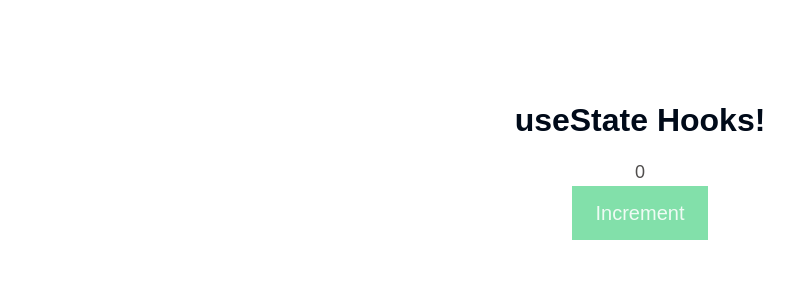
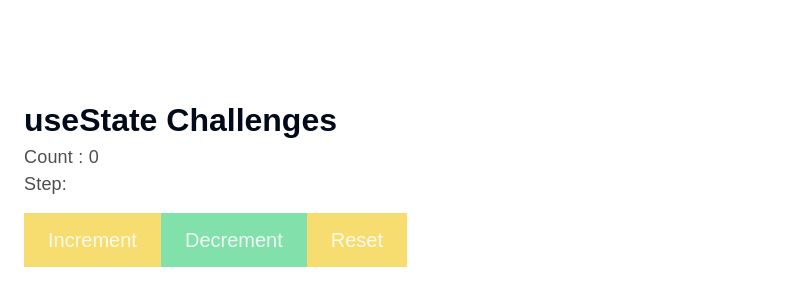
Before and after one commit to palak-bajpai-039/react_project, a React (Vite) app: page / in a window 1280 px wide. Shown: the top 306 px of the page, without its empty margins (0-802 px from the left). Built offline with nearby package versions, Linux system fonts and the light colour scheme.

Commit message:
react_project

```diff
--- a/src/App.jsx
+++ b/src/App.jsx
@@ -1,7 +1,8 @@
 import "./components/EV.css";
-import { Counter } from "./components/hooks/useState";
+//import { Counter } from "./components/hooks/useState";
+import CounterChallenges from "./components/hooks/useState/challenge";
 //import ShortCiruit from "./components/ShortCircuit";
 
 export const App = () => {
-  return <Counter />;
+  return <CounterChallenges />;
 };
--- /dev/null
+++ b/src/components/hooks/useState/challenge.jsx
@@ -0,0 +1,50 @@
+import { useState } from "react";
+import "/src/index.css";
+
+const CounterChallenges = () => {
+  const [count, setCount] = useState(0);
+  const [step, setStep] = useState(0);
+
+  const handleIncrement = () => {
+    setCount(count + step);
+  };
+  const handleDecrement = () => {
+    setCount(count - step);
+  };
+  const handleReset = () => {
+    setCount(0);
+  };
+
+  return (
+    <div className="container state-container">
+      <h1>useState Challenges</h1>
+
+      <p>
+        Count : <span> {count}</span>
+      </p>
+
+      <div>
+        <label>
+          Step:
+          <input
+            type="number"
+            vlaue={step}
+            onChange={(e) => setStep(Number(e.target.value))}
+          />
+        </label>
+        <br />
+        <br />
+
+        <div className="grid-three-cols">
+          <button className="state-button" onClick={handleIncrement}>
+            Increment
+          </button>
+          <button onClick={handleDecrement}>Decrement</button>
+          <button onClick={handleReset}>Reset</button>
+        </div>
+      </div>
+    </div>
+  );
+};
+
+export default CounterChallenges;
```
